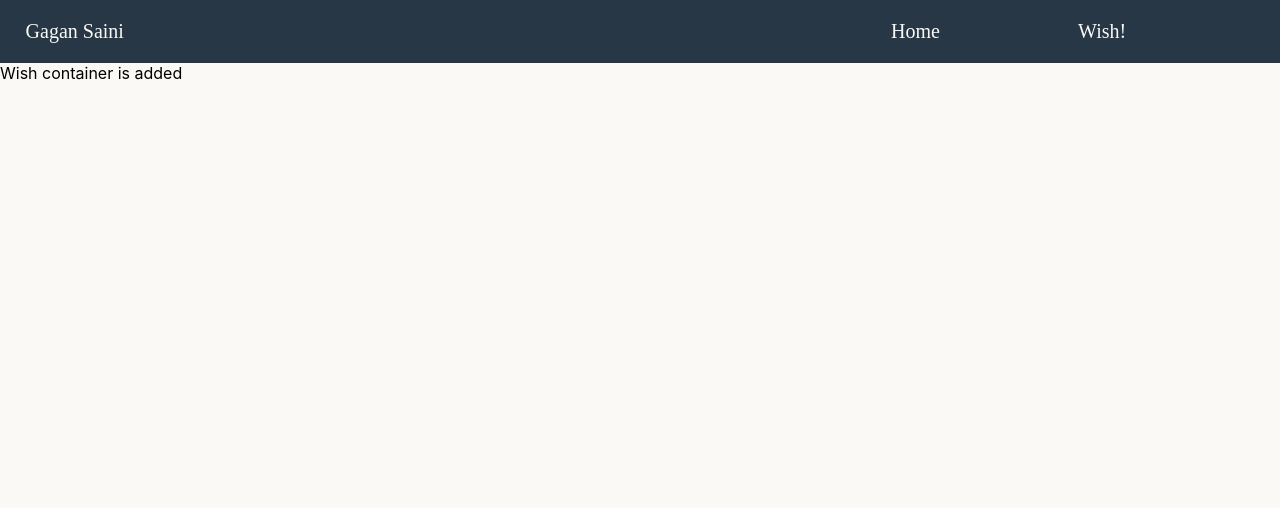
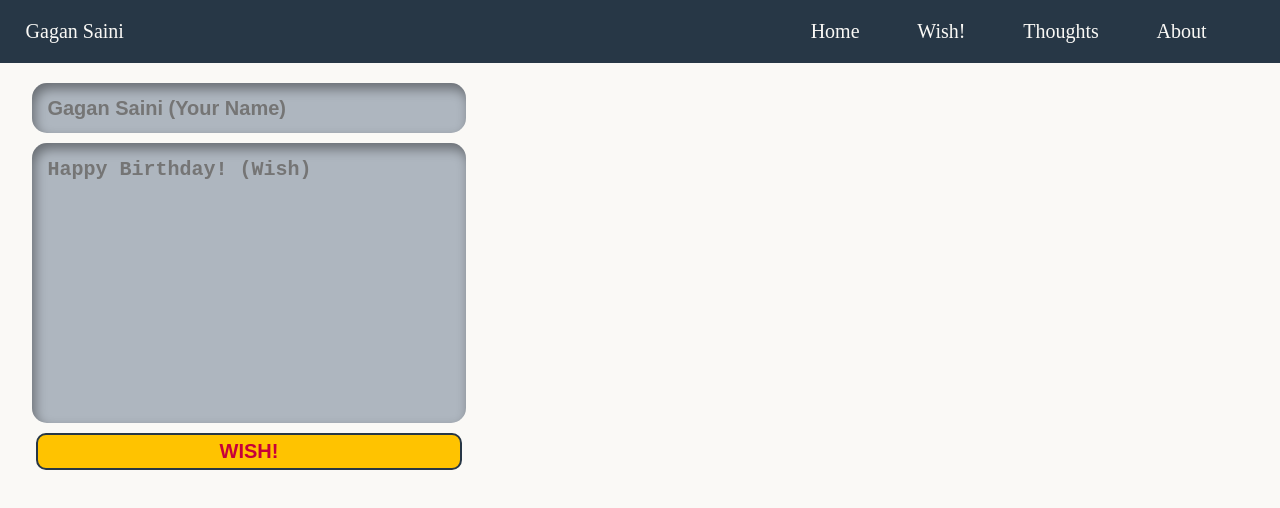
Before and after one commit to Gagan-Saini-GS/portfolio-frontend, a React (Create React App) app: page /wish in a window 1280 px wide. Shown: the top 508 px of the page. Built offline with nearby package versions, Linux system fonts and the light colour scheme; no server answers.

Commit message:
added almost all existed functions

```diff
--- a/src/Components/App/App.js
+++ b/src/Components/App/App.js
@@ -7,6 +7,7 @@ import {
   Navigate,
 } from "react-router-dom";
 import Home from "../Home/Home";
+import Wish from "../Wish/Wish";
 
 function App() {
   return (
@@ -17,7 +18,16 @@ function App() {
           <Route path="/" element={<Navigate to={"/home"} />} />
           {/* <Route path="/home" element={<div>Home Page</div>} /> */}
           <Route path="/home" element={<Home />} />
-          <Route path="/wish" element={<div>Wish container is added</div>} />
+          <Route path="/wish" element={<Wish />} />
+          <Route
+            path="/thoughts"
+            element={
+              <div>
+                This page is designed for life learning lessons from my dad.
+              </div>
+            }
+          />
+          <Route path="/about" element={<div>This is about page.</div>} />
         </Routes>
       </div>
     </Router>
--- /dev/null
+++ b/src/Components/Cards/WishCard/WishCard.css
@@ -0,0 +1,59 @@
+.thought-card-container {
+  width: 20%;
+  height: 350px;
+  background-color: var(--black);
+  position: relative;
+  display: flex;
+  justify-content: center;
+  align-items: center;
+  overflow: hidden;
+  border-radius: 15px;
+  padding: 15px;
+  margin: 20px;
+}
+
+.thought-card-container .content-box {
+  display: flex;
+  flex-direction: column;
+  justify-content: space-between;
+  height: 100%;
+  color: var(--offWhite);
+  z-index: 10;
+  font-size: 1.5rem;
+  width: 90%;
+  margin: auto;
+  margin-top: 5px;
+}
+
+.thought-card-container::before {
+  content: "";
+  position: absolute;
+  width: 100px;
+  height: 150%;
+  background-image: linear-gradient(180deg, var(--red), var(--yellow));
+  animation: imgRotation 5s linear infinite;
+  transition: all 0.2s linear;
+}
+
+.thought-card-container::after {
+  content: "";
+  position: absolute;
+  background-color: var(--black);
+  inset: 5px;
+  border-radius: 10px;
+}
+
+@keyframes imgRotation {
+  from {
+    transform: rotate(0deg);
+  }
+  to {
+    transform: rotate(360deg);
+  }
+}
+
+.username {
+  text-align: right;
+  font-size: 1rem;
+  color: var(--yellow);
+}
--- /dev/null
+++ b/src/Components/Cards/WishCard/WishCard.js
@@ -0,0 +1,14 @@
+import React from "react";
+import "./WishCard.css";
+
+export default function ThoughtCard1(props) {
+  const wish = props.content;
+  return (
+    <div className="thought-card-container">
+      <div className="content-box">
+        <div>{wish.wish}</div>
+        <div className="username">{wish.userName}</div>
+      </div>
+    </div>
+  );
+}
--- a/src/Components/Home/Home.js
+++ b/src/Components/Home/Home.js
@@ -8,7 +8,6 @@ export default function Home() {
 
   return (
     <div className="home-container">
-      {/* This is home container. */}
       <div className="top-container">
         <Gallery />
         <div className="name">My Family</div>
--- a/src/Components/Navbar/Navbar.js
+++ b/src/Components/Navbar/Navbar.js
@@ -13,13 +13,12 @@ export default function Navbar() {
         <Link className="menu-item" to={"/wish"}>
           Wish!
         </Link>
-        {/*
         <Link className="menu-item" to={"/thoughts"}>
           Thoughts
         </Link>
         <Link className="menu-item" to={"/about"}>
           About
-        </Link> */}
+        </Link>
       </section>
     </nav>
   );
--- /dev/null
+++ b/src/Components/Wish/InputWish.css
@@ -0,0 +1,49 @@
+.input-wish-container {
+  width: 35%;
+  margin: 20px 25px 60px;
+}
+
+.input-item {
+  width: 90%;
+  height: 250px;
+  display: block;
+  border: none;
+  outline: none;
+  background-color: var(--background);
+  color: var(--black);
+  padding: 15px;
+  margin: 0px auto 10px;
+  font-size: 1.25rem;
+  font-weight: 600;
+  border-radius: 15px;
+  box-shadow: inset 3px 6px 12px rgba(0, 0, 0, 0.4);
+  transition: all 250ms linear;
+  position: relative;
+  left: 0px;
+  top: 0px;
+}
+
+.input-item:focus {
+  left: 30px;
+  transform: scaleX(1.05);
+  box-shadow: 15px 15px 100px var(--background),
+    -15px -15px 100px var(--boneWhite);
+}
+
+.input-wish-container input {
+  height: 20px;
+}
+
+.wish-btn {
+  display: block;
+  width: 95%;
+  margin: 5px auto;
+  padding: 5px;
+  border: 2px solid var(--black);
+  border-radius: 10px;
+  color: var(--red);
+  background-color: var(--yellow);
+  font-size: 1.25rem;
+  font-weight: 600;
+  text-transform: uppercase;
+}
--- /dev/null
+++ b/src/Components/Wish/InputWish.js
@@ -0,0 +1,57 @@
+import React from "react";
+import "./InputWish.css";
+import axios from "axios";
+import swal from "sweetalert";
+
+export default function InputWish(props) {
+  function wish() {
+    let userName = document.querySelector(".user-name").value;
+    let wish = document.querySelector(".wish").value;
+
+    if (userName === "") {
+      console.log("Empty");
+      userName = "Gagan Saini";
+    }
+    if (wish === "") {
+      wish = "Happy Birthday!";
+    }
+
+    axios
+      .post("https://portfolio-backend-85x3.onrender.com/wish", {
+        userName: userName,
+        wish: wish,
+      })
+      .then((response) => {
+        // console.log(response);
+        props.loadWishes();
+        swal("Thanks", "Your wish is submited", "success");
+      })
+      .then(() => {
+        document.querySelector(".user-name").value = "";
+        document.querySelector(".wish").value = "";
+        // userName.value = "";
+        // wish.value = "";
+      })
+      .catch((err) => {
+        console.log(err);
+        swal("Oops!", "Something went wrong please wish again", "danger");
+      });
+  }
+
+  return (
+    <div className="input-wish-container">
+      <input
+        className="user-name input-item"
+        type="text"
+        placeholder="Gagan Saini (Your Name)"
+      />
+      <textarea
+        className="wish input-item"
+        placeholder="Happy Birthday! (Wish)"
+      ></textarea>
+      <button className="wish-btn" onClick={wish}>
+        Wish!
+      </button>
+    </div>
+  );
+}
--- /dev/null
+++ b/src/Components/Wish/Wish.css
@@ -0,0 +1,6 @@
+.wishes-container {
+  display: flex;
+  justify-content: space-evenly;
+  align-items: center;
+  flex-wrap: wrap;
+}
--- /dev/null
+++ b/src/Components/Wish/Wish.js
@@ -0,0 +1,39 @@
+import React, { useEffect, useState } from "react";
+import "./Wish.css";
+import axios from "axios";
+import WishCard from "../Cards/WishCard/WishCard";
+import InputWish from "./InputWish";
+
+export default function Wish() {
+  const [wishes, setWishes] = useState();
+
+  useEffect(() => {
+    loadWishes();
+  }, []);
+
+  function loadWishes() {
+    axios
+      .post("https://portfolio-backend-85x3.onrender.com/get-wishes", {
+        msg: "Hello",
+      })
+      .then((response) => {
+        // console.log(response.data.wishes);
+        response.data.wishes.reverse();
+        setWishes(response.data.wishes);
+      });
+  }
+
+  return (
+    <div className="main-wish-container">
+      <div className="wish-item">
+        <InputWish loadWishes={loadWishes} />
+      </div>
+      <div className="wish-item wishes-container">
+        {wishes !== undefined &&
+          wishes.map((item, index) => {
+            return <WishCard key={index} content={item} />;
+          })}
+      </div>
+    </div>
+  );
+}
```
